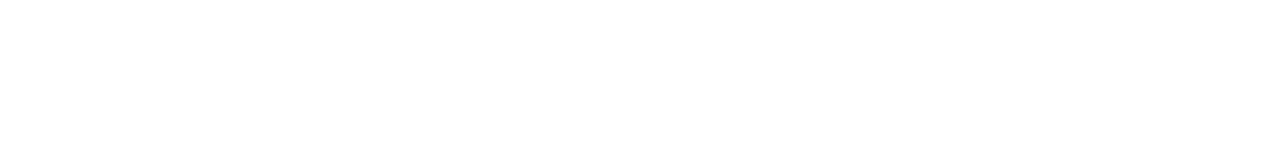
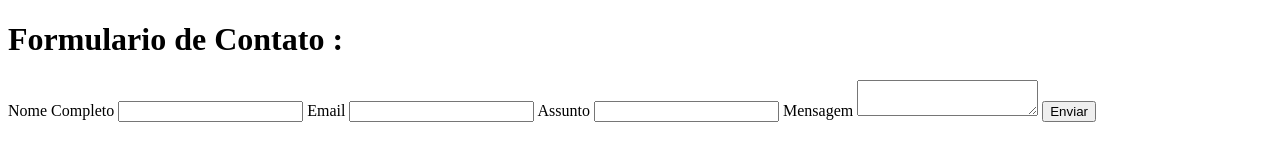
Before and after one commit to stefanenuessemeyer/aprendendo-git, a plain HTML site: page index.html in a window 1280 px wide. Drawn offline with Linux system fonts and the light colour scheme.

Commit message:
adicionado campos do fomulrio

```diff
--- a/index.html
+++ b/index.html
@@ -2,11 +2,35 @@
 <html lang="en">
 <head>
     <meta charset="UTF-8">
-    <meta http-equiv="X-UA-Compatible" content="IE=edge">
-    <meta name="viewport" content="width=device-width, initial-scale=1.0">
-    <title>Document</title>
+     <title>primeira pagina html </title>
 </head>
 <body>
+    <form name="meuForm" method="post" id="formulario">
+        <div class="box">
+            <h1>Formulario de Contato :</h1>
 
+            <label>
+                <span>Nome Completo</span>
+                 <input type="text" class="input_text" name="nome" id="name"/>
+
+            </label>
+
+            <label>
+                 <span>Email</span>
+                <input type="text" class="input_text" name="email" id="email"/>
+             </label>
+
+            <label>
+                 <span>Assunto</span>
+                <input type="text" class="input_text" name="assunto" id="subject"/>
+            </label>
+
+            <label>
+                 <span>Mensagem</span>
+                <textarea class="message" name="feedback" id="feedback"></textarea>
+                <input type="button" class="button" value="Enviar" />
+            </label>
+        </div>
+    </form>
 </body>
 </html>
```
